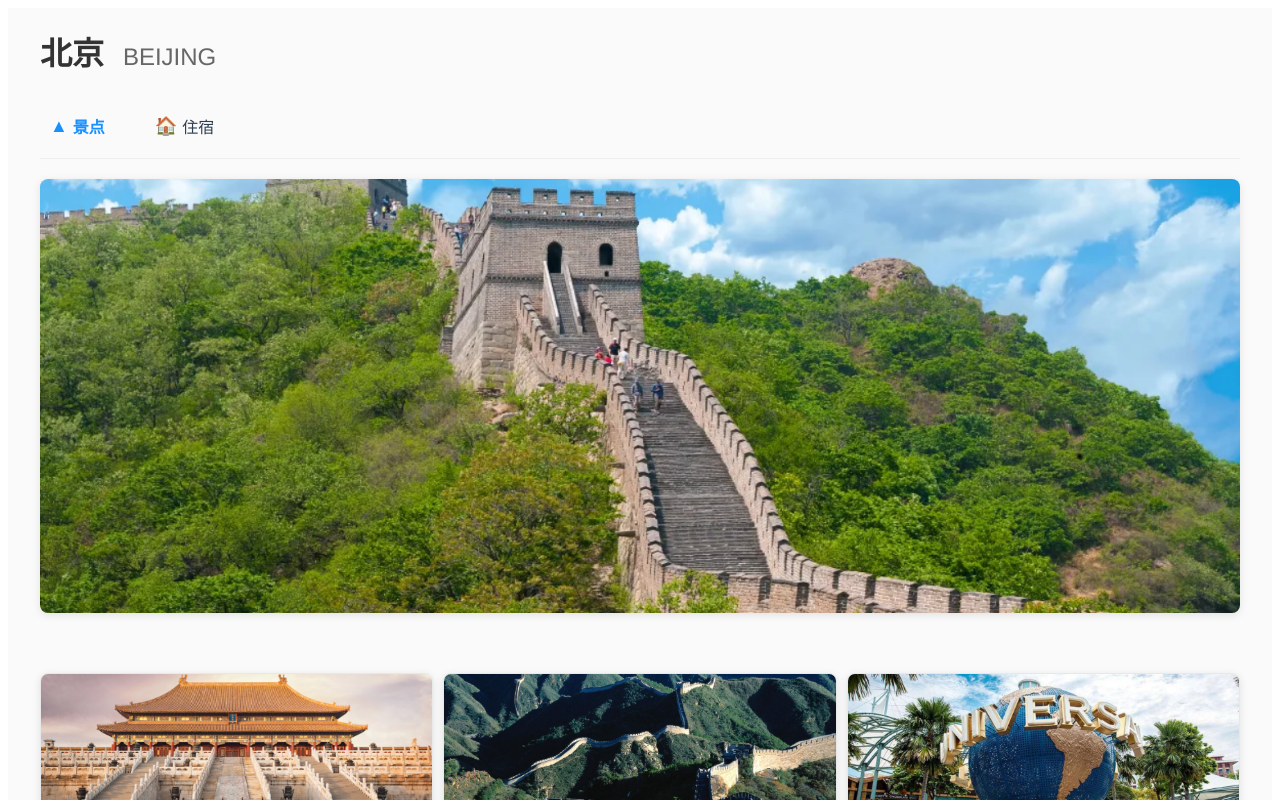
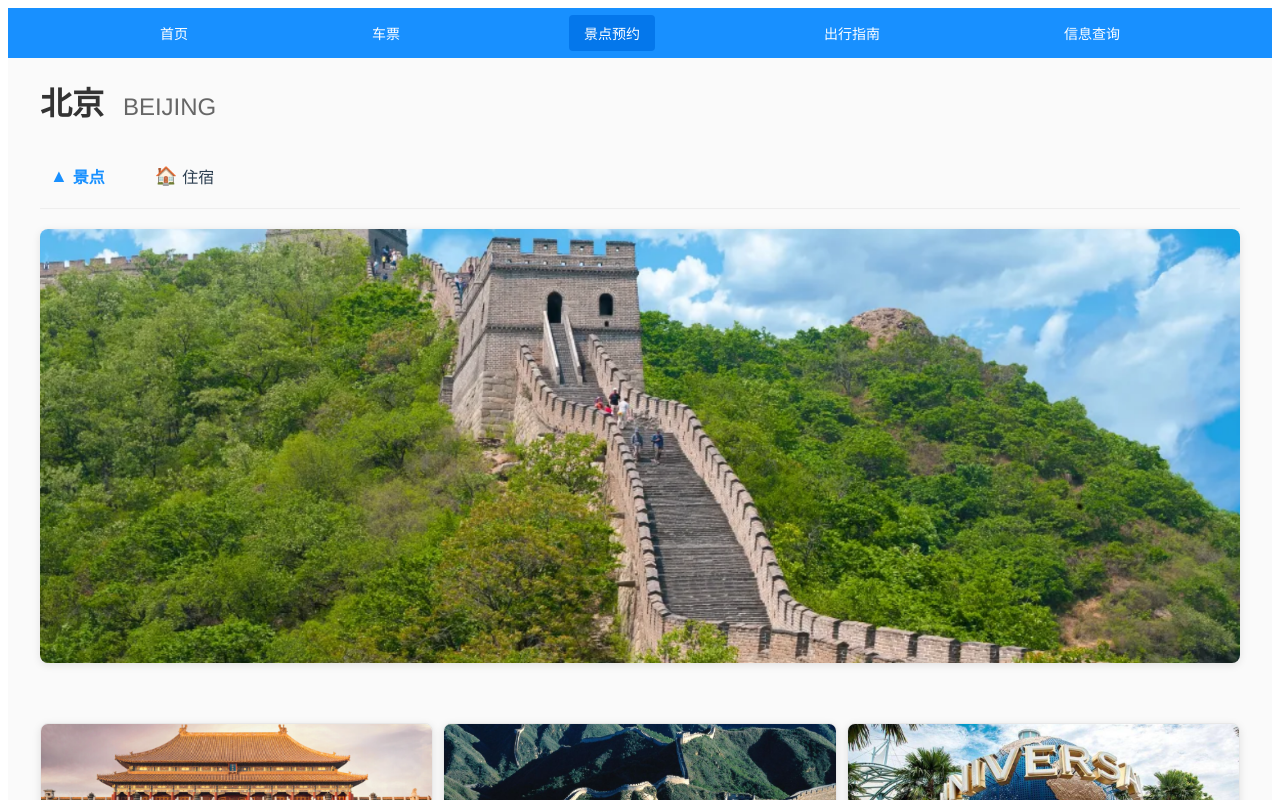
Before and after one commit to zheng0456/ticketing_system, a Vue app: page /scenerymessage in a window 1280 px wide. Shown: the top 800 px of the page. Built offline with nearby package versions, Linux system fonts and the light colour scheme.

Commit message:
feat(scenery): 在景点页面添加头部导航组件
- 在模板中添加HeaderNav组件
- 导入并注册HeaderNav组件
- 调整组件注册语法以支持多个组件

```diff
--- a/src/views/SceneryMessageView.vue
+++ b/src/views/SceneryMessageView.vue
@@ -1,4 +1,5 @@
 <template>
+  <HeaderNav />
   <div class="scenery-message-view">
     <!-- 引入北京景点组件 -->
     <BeijingScenery />
@@ -8,12 +9,13 @@
 <script>
 // 导入BeijingScenery组件
 import BeijingScenery from '../components/scenery/scenerymessages/BeijingScenery.vue'
-
+import HeaderNav from '@/components/index/HeaderNav.vue'
 export default {
   name: 'SceneryMessageView',
   components: {
     // 注册引入的组件
-    BeijingScenery
+    BeijingScenery,
+    HeaderNav
   },
   data() {
     return {
```
